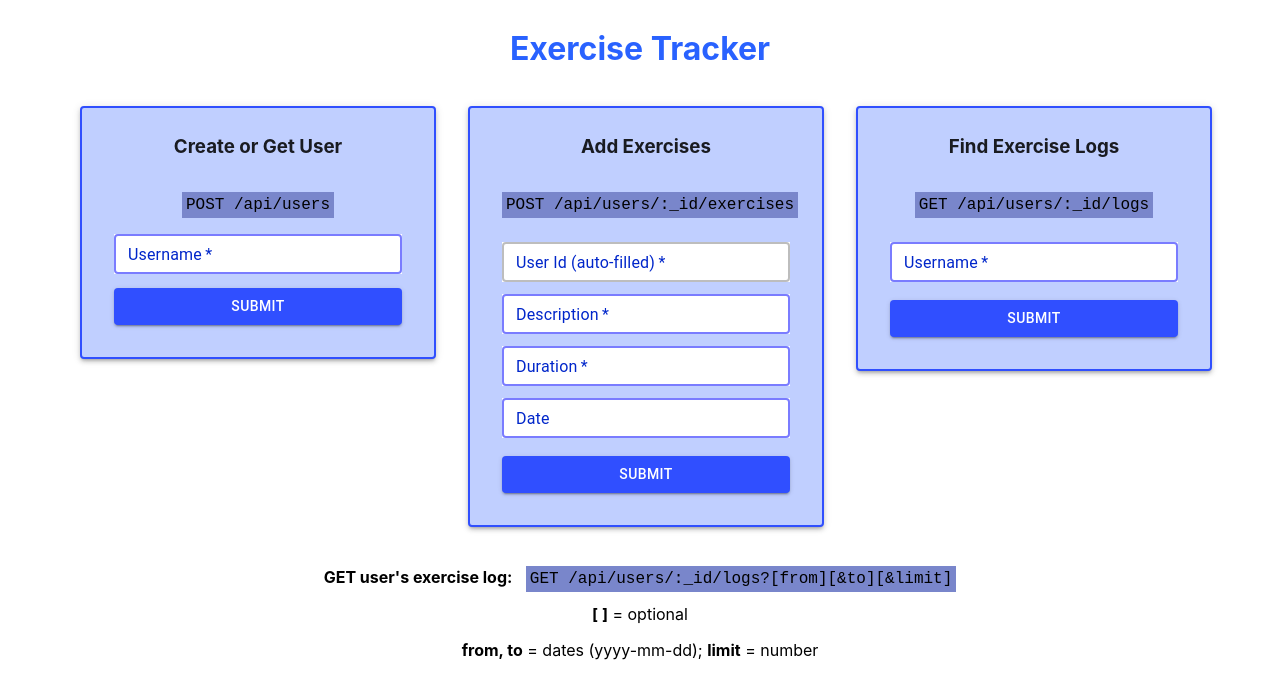
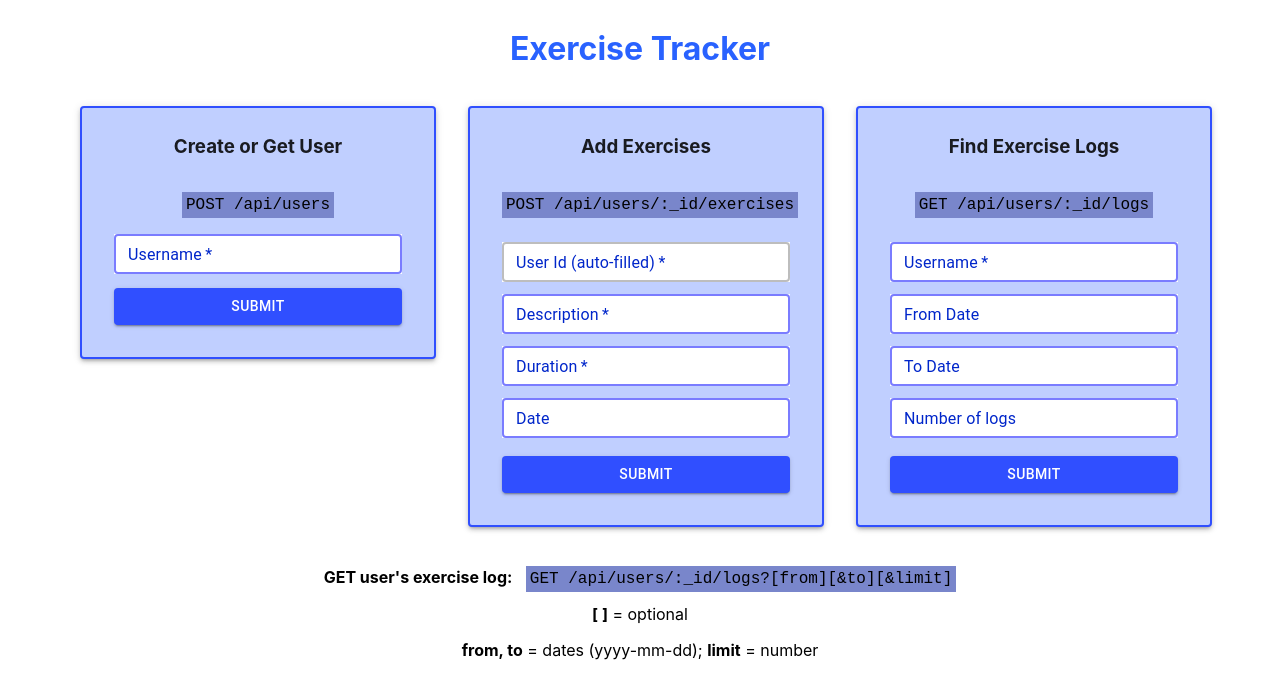
Before and after one commit to saideepd/exercise-tracker, a React (Create React App) app in the folder client/: page / in a window 1280 px wide. Shown: the top 698 px of the page. Built offline with nearby package versions, Linux system fonts and the light colour scheme.

Commit message:
Added additional input fields for Logs component

```diff
--- a/client/src/components/Logs/Logs.js
+++ b/client/src/components/Logs/Logs.js
@@ -67,7 +67,7 @@ const Logs = ({ baseUrl, submitLogs, setSubmitLogs, userLogs, setUserLogs, userD
 
         if (userFound) {
             console.log(`getByUsername Response: ${JSON.stringify(userData)}, usernameResponse: ${JSON.stringify(usernameResponse)}`);
-            await axios.get(`${baseUrl}/api/users/${usernameResponse._id}/logs`)
+            await axios.get(`${baseUrl}/api/users/${usernameResponse._id}/logs?from=${logsFormData.fromDate}&to=${logsFormData.toDate}&limit=${logsFormData.limit}`)
                 .then((response) => {
                     setUserLogs(response.data)
                     userLogsResponse = response.data;
@@ -159,6 +159,43 @@ const Logs = ({ baseUrl, submitLogs, setSubmitLogs, userLogs, setUserLogs, userD
                         onChange={handleUserLogs}
                         disabled={submitLogs}
                     />
+                    <CssTextField
+                        id="outlined-required"
+                        label="From Date"
+                        name="fromDate"
+                        placeholder="From Date (yyyy-mm-dd)"
+                        className="user-input"
+                        size="small"
+                        margin="dense"
+                        title="Enter from date"
+                        onChange={handleUserLogs}
+                        disabled={submitLogs}
+                    />
+                    <CssTextField
+                        id="outlined-required"
+                        label="To Date"
+                        name="toDate"
+                        placeholder="To Date (yyyy-mm-dd)"
+                        className="user-input"
+                        size="small"
+                        margin="dense"
+                        title="Enter to date"
+                        onChange={handleUserLogs}
+                        disabled={submitLogs}
+                    />
+                    <CssTextField
+                        id="outlined-required"
+                        label="Number of logs"
+                        name="limit"
+                        placeholder="Limit"
+                        className="user-input"
+                        size="small"
+                        margin="dense"
+                        title="Enter number to limit logs"
+                        type="number"
+                        onChange={handleUserLogs}
+                        disabled={submitLogs}
+                    />
                     <ColorButton
                         variant="contained"
                         id="get-exerciselog-btn"
```
